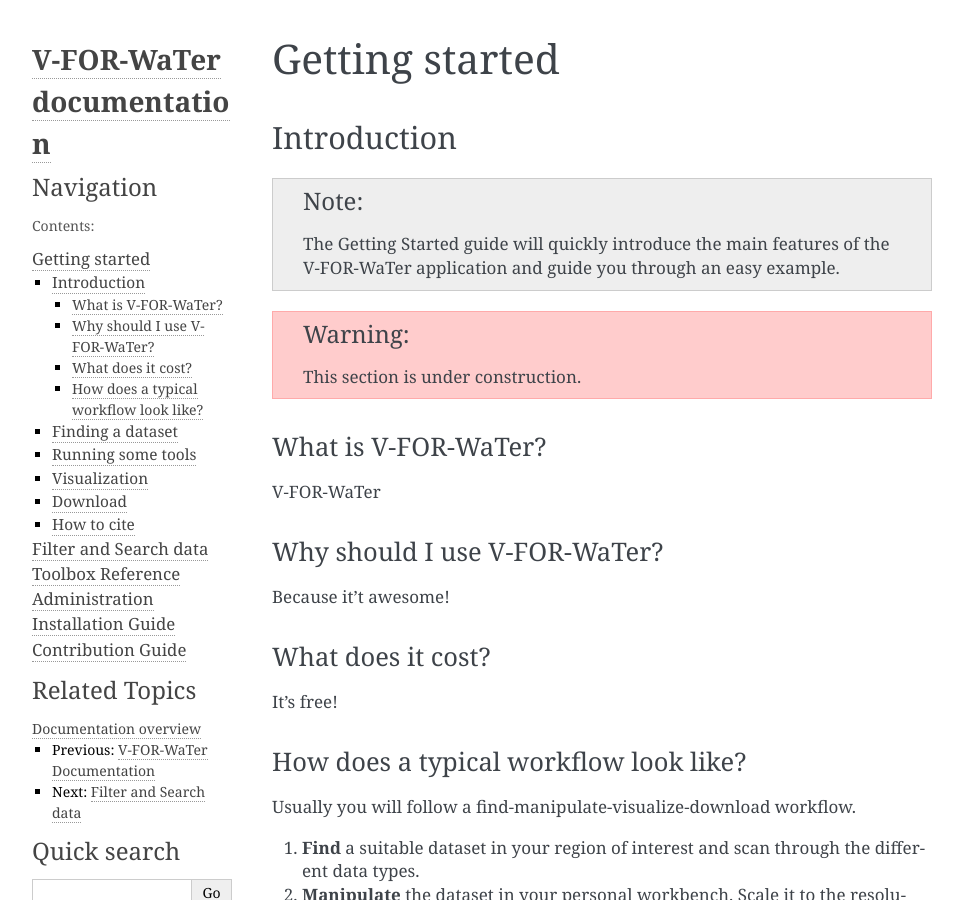
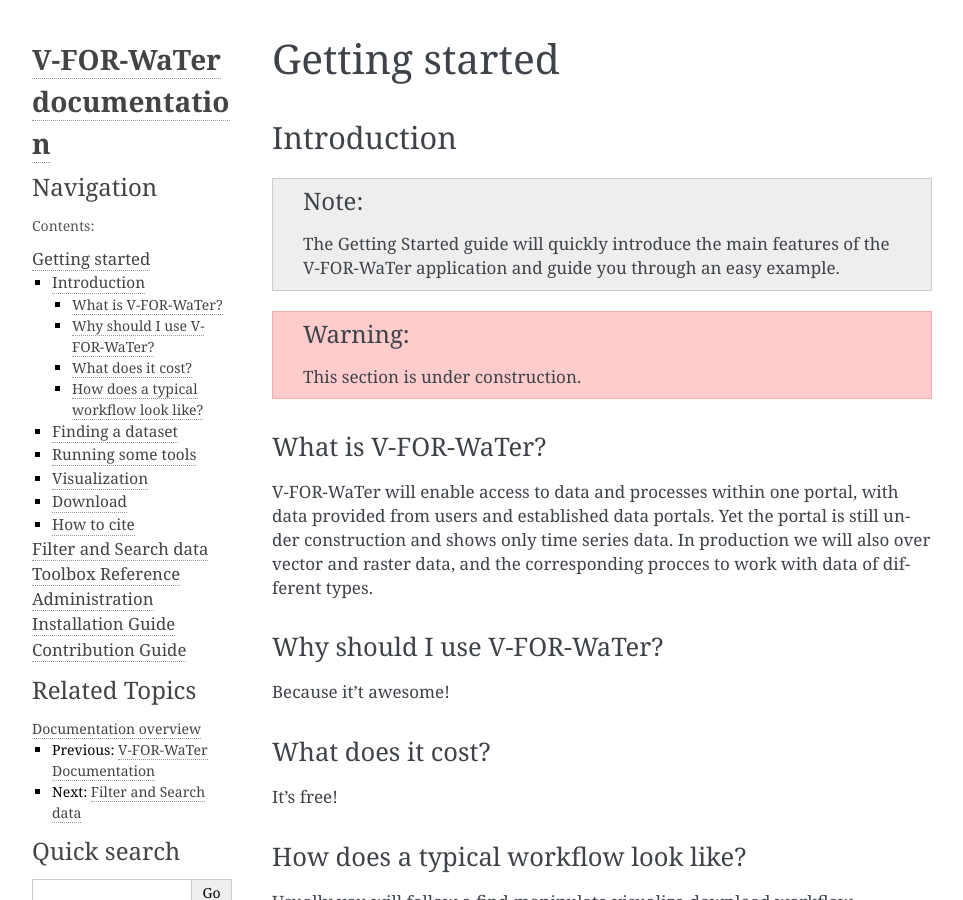
Before and after one commit to VForWaTer/documentation, a Sphinx documentation site: the page built from source/getting_started/getting_started.rst, in a window 1280 px wide and 900 px high. Shown: the whole window, without its empty margins (148-1111 px from the left). Built offline with Sphinx 7.4.7, drawn with Linux system fonts in a browser that asks for light colours.

Commit message:
Update getting_started.rst

```diff
--- a/source/getting_started/getting_started.rst
+++ b/source/getting_started/getting_started.rst
@@ -17,7 +17,10 @@ Introduction
 What is V-FOR-WaTer?
 --------------------
 
-V-FOR-WaTer
+V-FOR-WaTer will enable access to data and processes within one portal, with data provided from users and established data portals.
+Yet the portal is still under construction and shows only time series data.
+In production we will also over vector and raster data,
+and the corresponding procces to work with data of different types.
 
 Why should I use V-FOR-WaTer?
 -----------------------------
```
